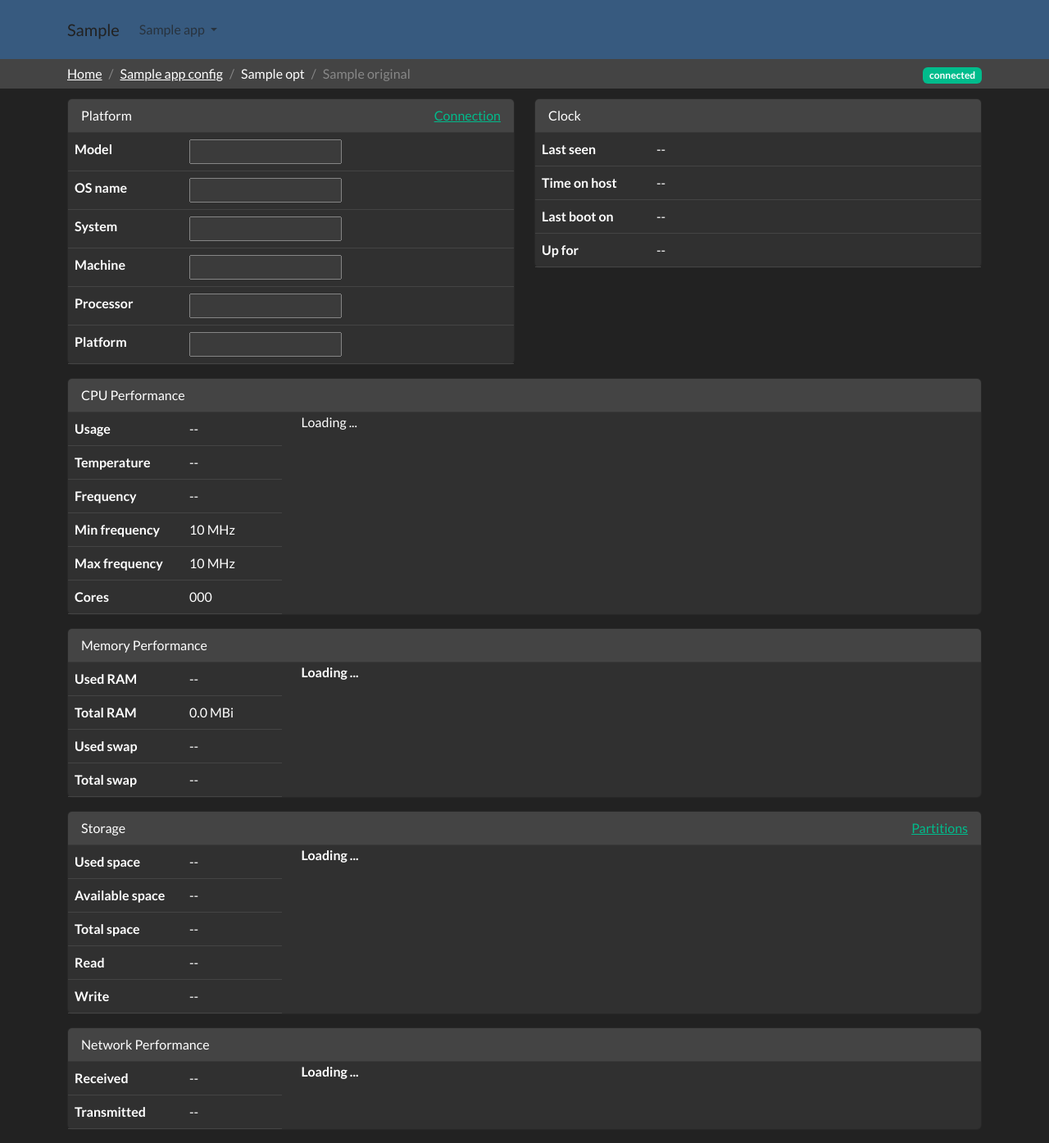
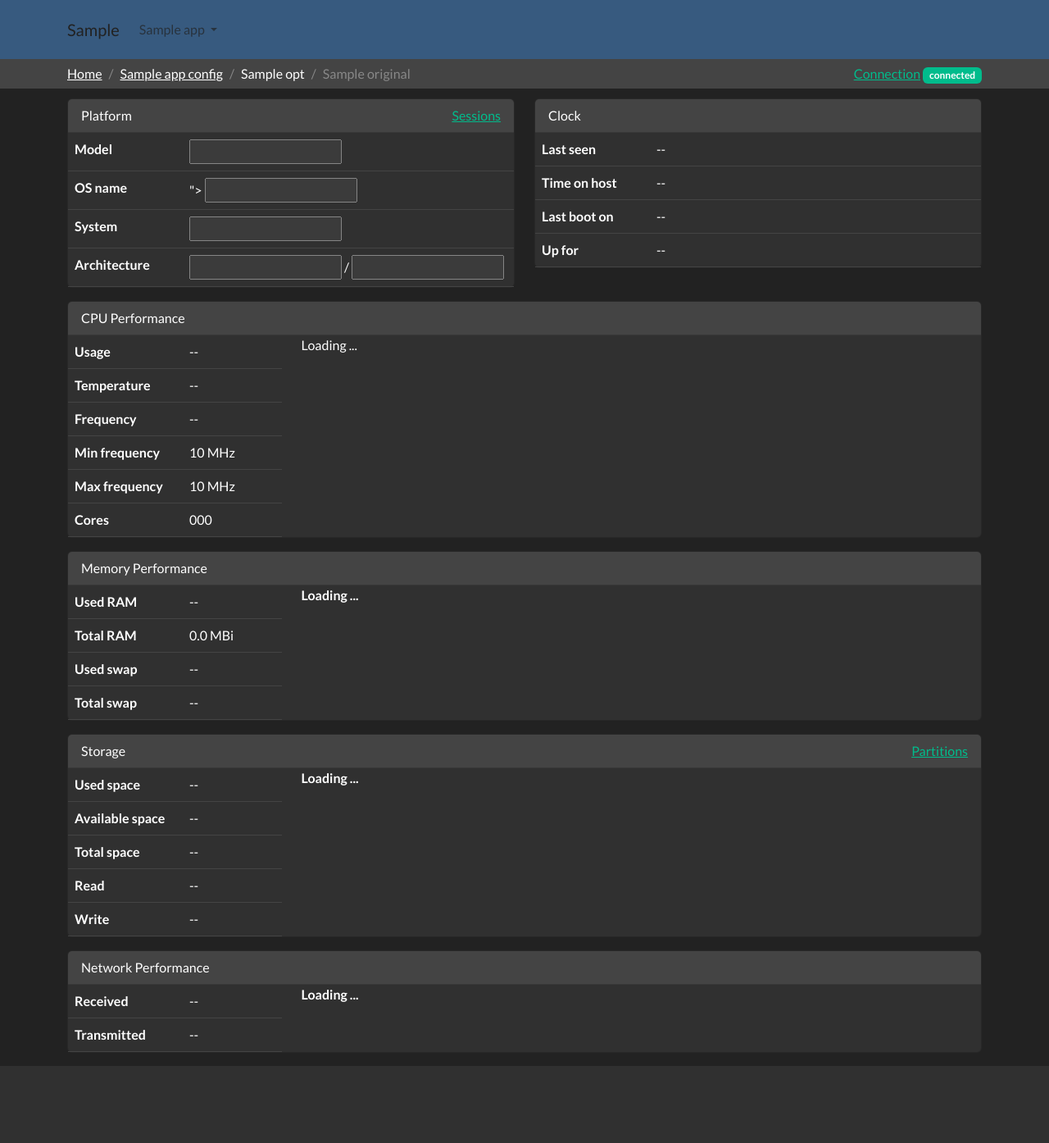
Before and after one commit to batetopro/rpi-monitor-collector, a Django app: template monitoring/core/templates/admin/device_change_form.html in a window 1280 px wide. Shown: the whole page at 82% size. After the commit the page ends 1300 px from the top, so only its background shows below. Run offline with Django 5.2, Linux system fonts and the light colour scheme; the template is opened without the code that fills it: most values are stand-ins (such as "Sample title", 1, 10 or a date in 2020); form fields are guessed from the names that the template uses; parts of the project's set-up code (start-up, migrations or seed data) failed here and were passed over; some libraries are stand-ins or nearby versions.

Commit message:
Small adjustments

```diff
--- a/monitoring/core/host.py
+++ b/monitoring/core/host.py
@@ -42,6 +42,7 @@
 
         result = {
             'connection': {
+                'id': host.connection.pk,
                 'state': host.connection.state,
                 'status': host.connection.status
             },
@@ -168,6 +169,7 @@
             disk_io_write_bytes=None,
             net_io_bytes_recv=None,
             net_io_bytes_sent=None,
+            up_since=None,
             time_on_host=None,
         )
 
--- a/monitoring/core/static/js/device_info.js
+++ b/monitoring/core/static/js/device_info.js
@@ -251,7 +251,7 @@
         }
     },
     show_hostname: function(hostname){
-        $("#hostname").text(hostname);
+        $('#breadcrumb-navbar .breadcrumb-item.active').text(hostname);
     },
     show_last_seen: function(last_seen){
         if (last_seen !== null){
--- a/monitoring/core/templates/admin/device_change_form.html
+++ b/monitoring/core/templates/admin/device_change_form.html
@@ -9,6 +9,7 @@
 {% endblock %}
 
 {% block menu-right %}
+    <a href="{% url 'management:core_sshconnectionmodel_change' connection.id %}">Connection</a>
     {% if connection.status == 'enabled' %}
         {% if connection.state == 'connected' %}
             <span class="badge bg-success" id="device-status">{{ connection.state }}</span>
@@ -30,7 +31,7 @@
                         Platform
                     </div>
                     <div class="float-end">
-                        <a href="{% url 'management:core_sshconnectionmodel_change' original.id %}">Connection</a>
+                        <a href="#">Sessions</a>
                     </div>
                 </div>
                 <div class="card-body p-0">
@@ -42,23 +43,35 @@
                             </tr>
                             <tr>
                                 <th>OS name</th>
-                                <td>{{ platform.os_name }}</td>
+                                <td>
+                                    <span title="{{ platform.platform }}">
+                                        {{ platform.os_name }}
+                                    </span>
+                                </td>
                             </tr>
                             <tr>
                                 <th>System</th>
                                 <td>{{ platform.system }}</td>
                             </tr>
                             <tr>
-                                <th>Machine</th>
-                                <td>{{ platform.machine }}</td>
-                            </tr>
-                            <tr>
-                                <th>Processor</th>
-                                <td>{{ platform.processor }}</td>
-                            </tr>
-                            <tr>
-                                <th>Platform</th>
-                                <td>{{ platform.platform }}</td>
+                                <th>Architecture</th>
+                                <td>
+                                    <span title="Machine">
+                                        {% if platform.machine %}
+                                            {{ platform.machine }}
+                                        {% else %}
+                                            --
+                                        {% endif %}
+                                    </span>
+                                    /
+                                    <span title="Processor">
+                                        {% if platform.processor %}
+                                            {{ platform.processor }}
+                                        {% else %}
+                                            --
+                                        {% endif %}
+                                    </span>
+                                </td>
                             </tr>
                         </table>
                     {% else %}
--- a/monitoring/core/views.py
+++ b/monitoring/core/views.py
@@ -45,7 +45,7 @@
 
     data = HostRuntimeModel.objects.filter(
             host_id=host_id,
-            time_saved__gt=now() - datetime.timedelta(minutes=30)
+            time_saved__gt=now() - datetime.timedelta(minutes=10)
         ).\
         values_list(
             'time_saved',
```
